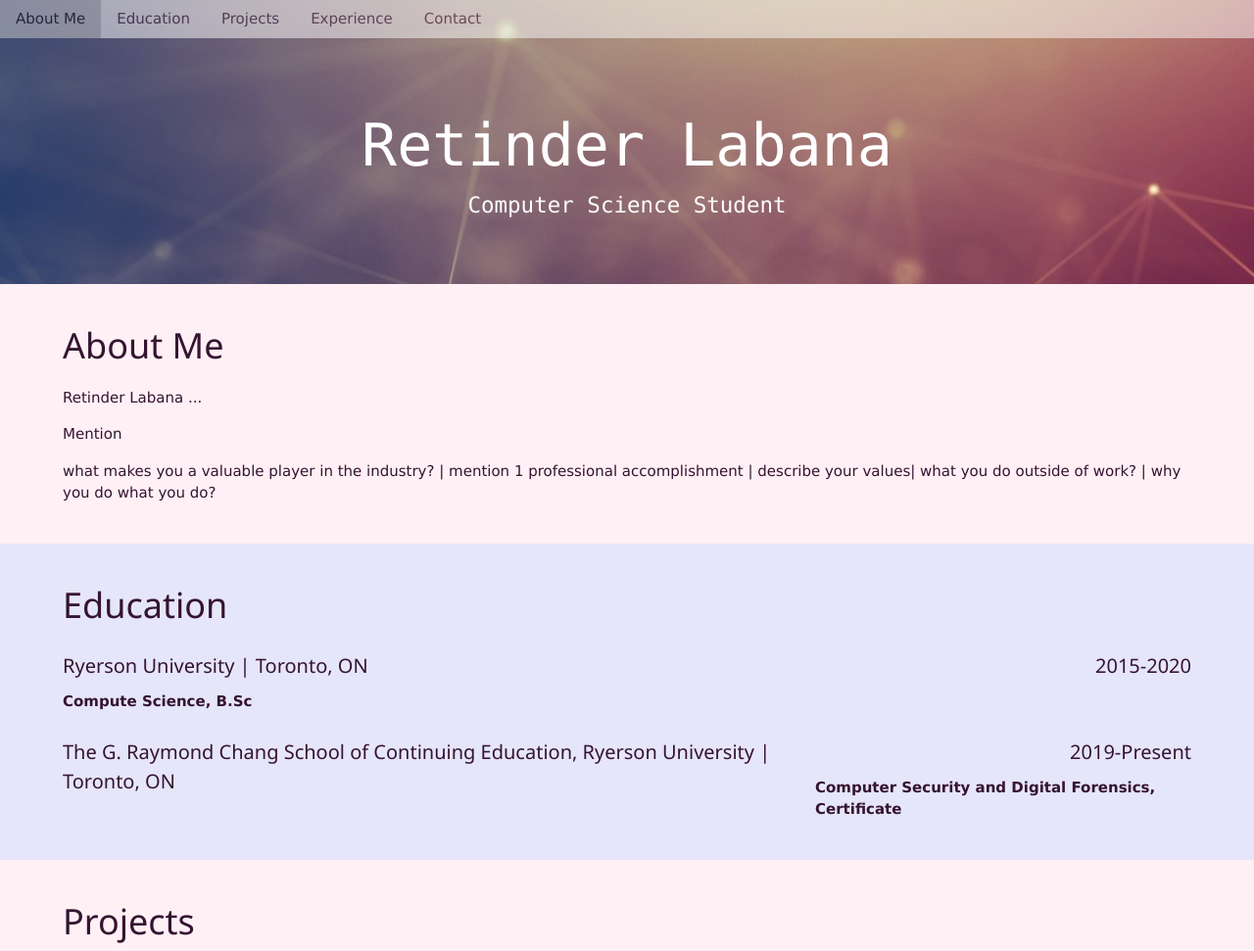
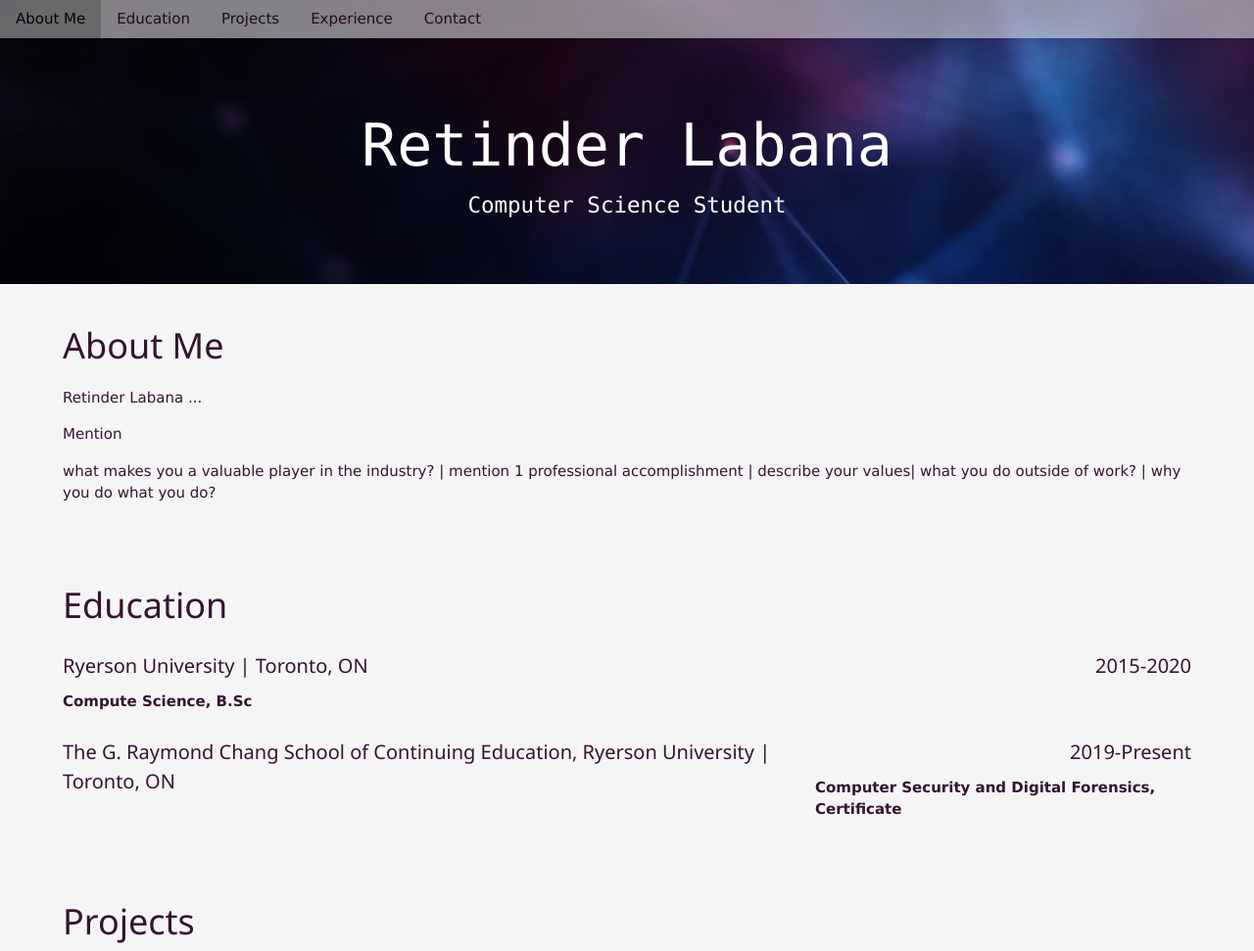
Before and after one commit to rlabana/Website, a plain HTML site: page index.html in a window 1280 px wide. Shown: the top 971 px of the page at 98% size. Drawn offline with nearby package versions, Linux system fonts and the light colour scheme.

Commit message:
dark theme

```diff
--- a/theme.css
+++ b/theme.css
@@ -13,7 +13,7 @@ nav{
     color: #351431;
 }
 header{
-    background-image: url("images/wallpaperflare.com_wallpaper (2) croped.jpg");
+    background-image: url("images/wallpaperflare.com_wallpaper (1).jpg");
 }
 header article {
     padding: 5%;
@@ -33,14 +33,14 @@ p.subtitle{
     text-align: center;
 }
 .light{
-    background-color: lavenderblush;
+    background-color: whitesmoke;
     margin: 0;
     padding:2%;
     padding-right: 5%;
     padding-left: 5%;
 }
 .dark{
-    background-color: lavender;
+    background-color: whitesmoke;
     margin: 0;
     padding:2%;
     padding-right: 5%;
```
Also changed, not shown: index.html (+1 -1 lines).
